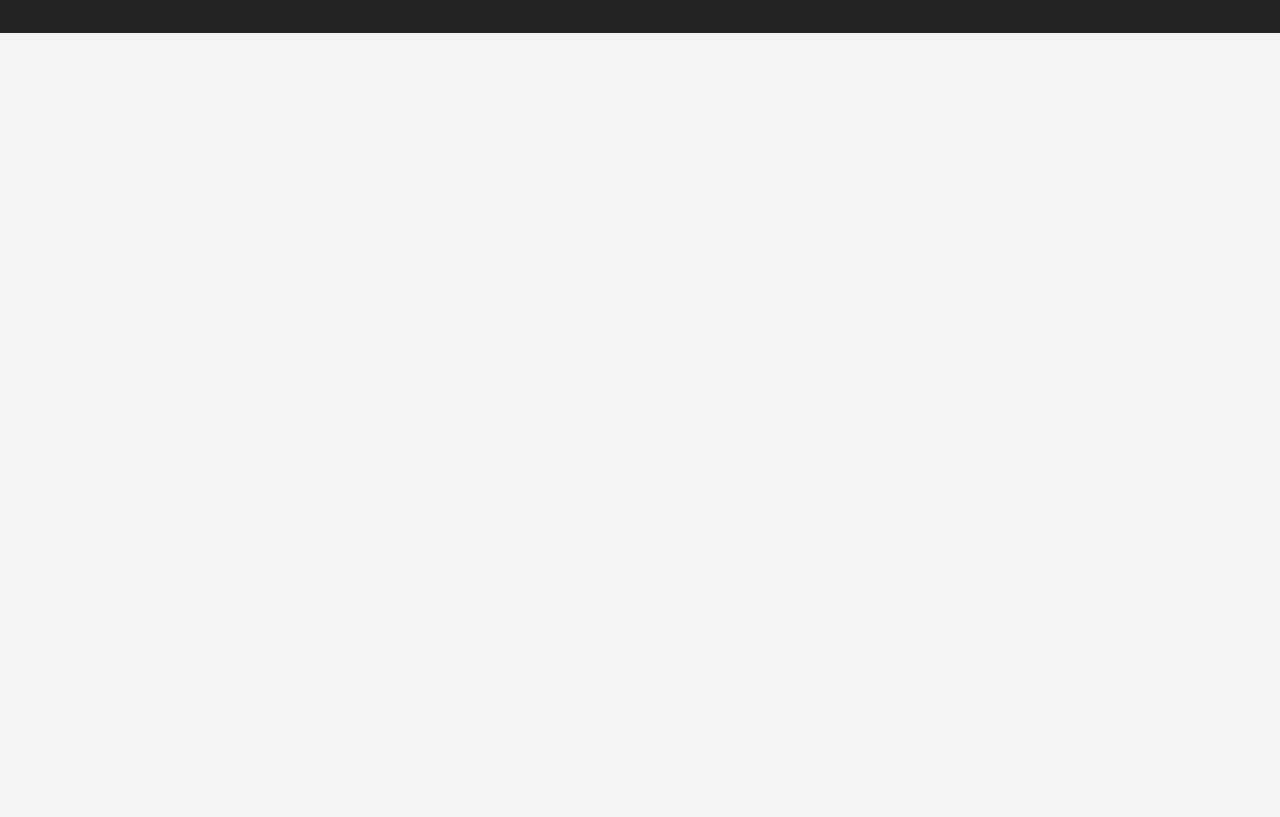
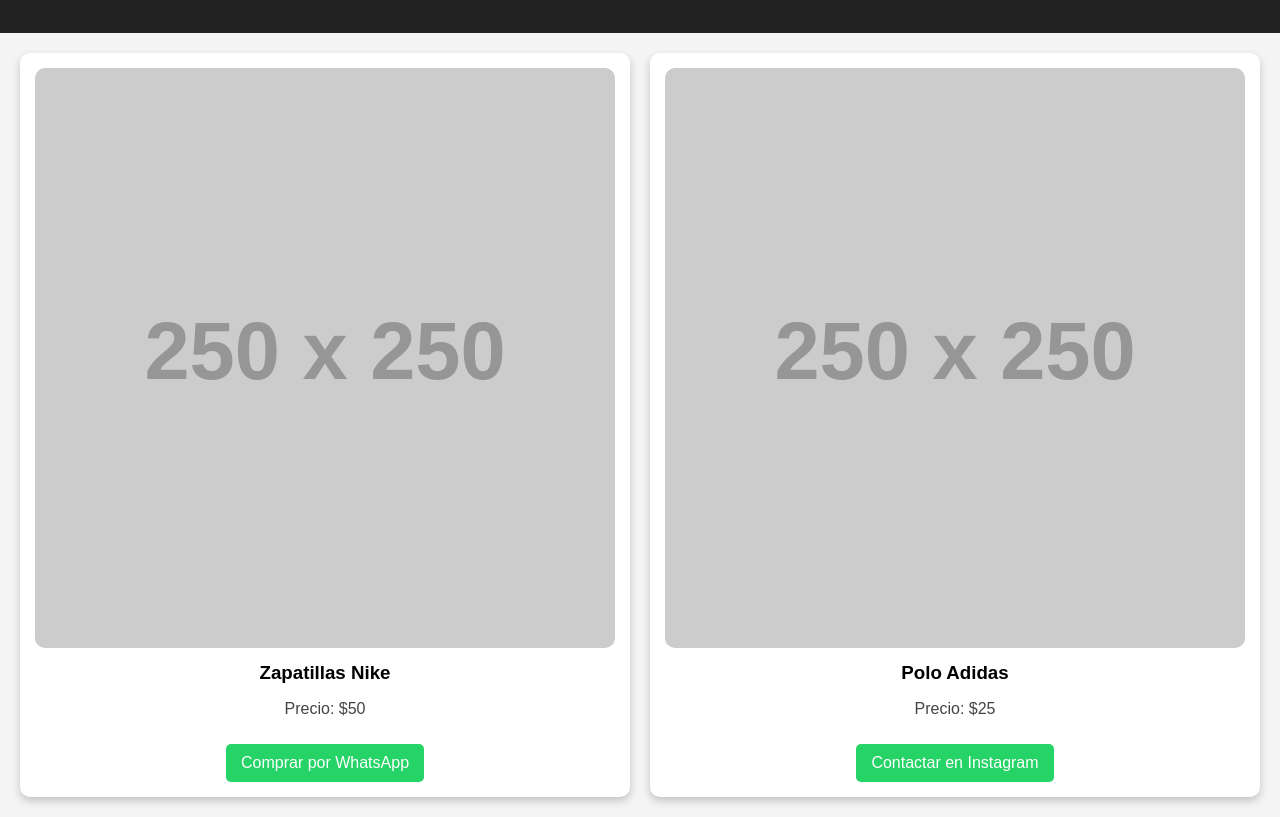
Before and after one commit to Alectz2003/Mi-Tienda, a plain HTML site: page index.html in a window 1280 px wide. Shown: the part 121-938 px from the top of the page. Before the commit the page ends 800 px from the top, so only its background shows below. Drawn offline with Linux system fonts and the light colour scheme; placeholder pictures from the web are drawn by us.

Commit message:
Update index.html

```diff
--- a/index.html
+++ b/index.html
@@ -52,4 +52,26 @@
   </header>
 
   <section class="productos">
-    <!-- Producto
+    <!-- Producto 1 -->
+    <div class="card">
+      <img src="https://via.placeholder.com/250" alt="Producto 1">
+      <h3>Zapatillas Nike</h3>
+      <p>Precio: $50</p>
+      <a class="btn" href="https://wa.me/51987654321?text=Hola%20me%20interesa%20las%20Zapatillas%20Nike" target="_blank">
+        Comprar por WhatsApp
+      </a>
+    </div>
+
+    <!-- Producto 2 -->
+    <div class="card">
+      <img src="https://via.placeholder.com/250" alt="Producto 2">
+      <h3>Polo Adidas</h3>
+      <p>Precio: $25</p>
+      <a class="btn" href="https://www.instagram.com/tucuenta" target="_blank">
+        Contactar en Instagram
+      </a>
+    </div>
+  </section>
+
+</body>
+        </html>
```
